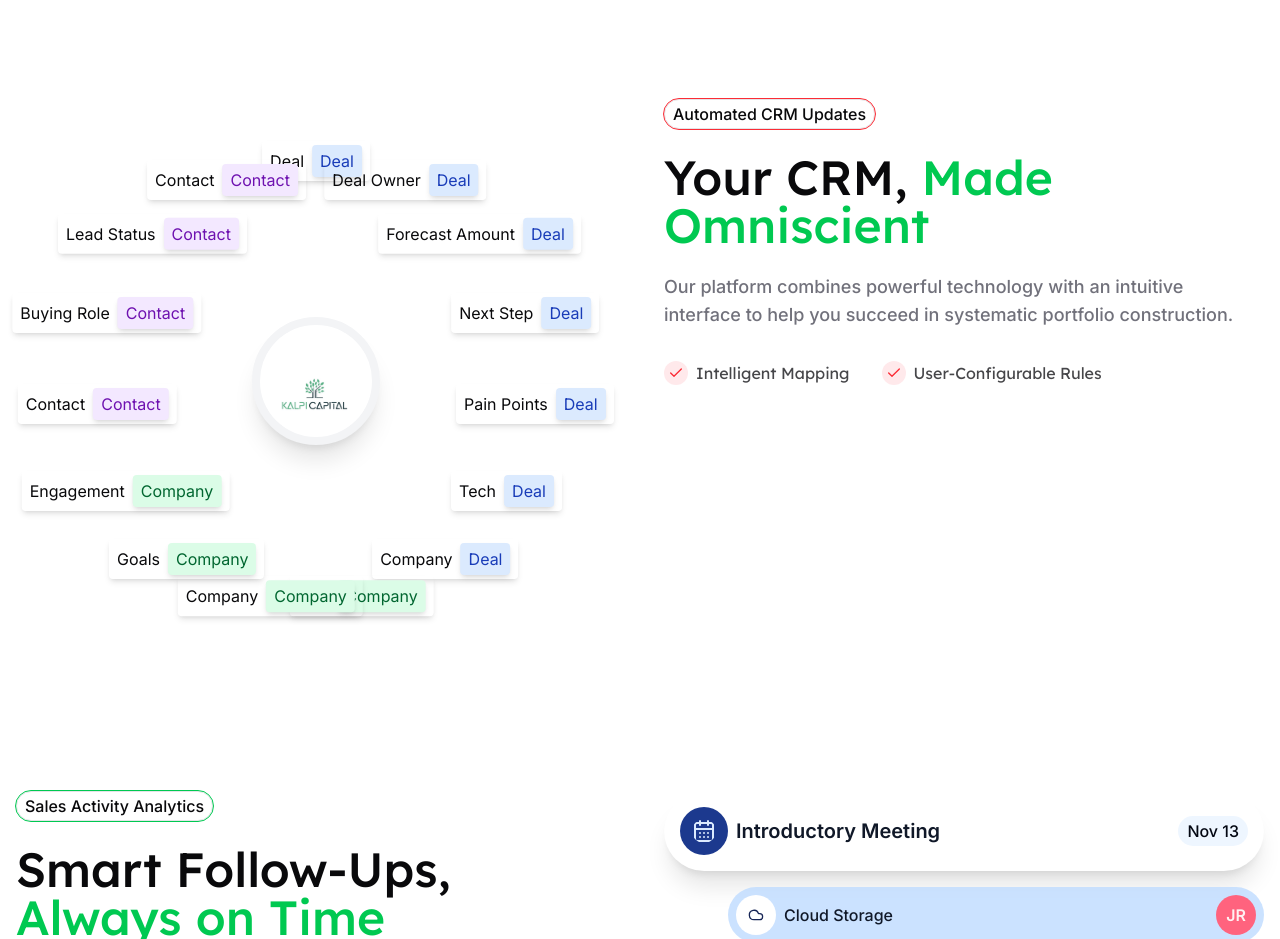
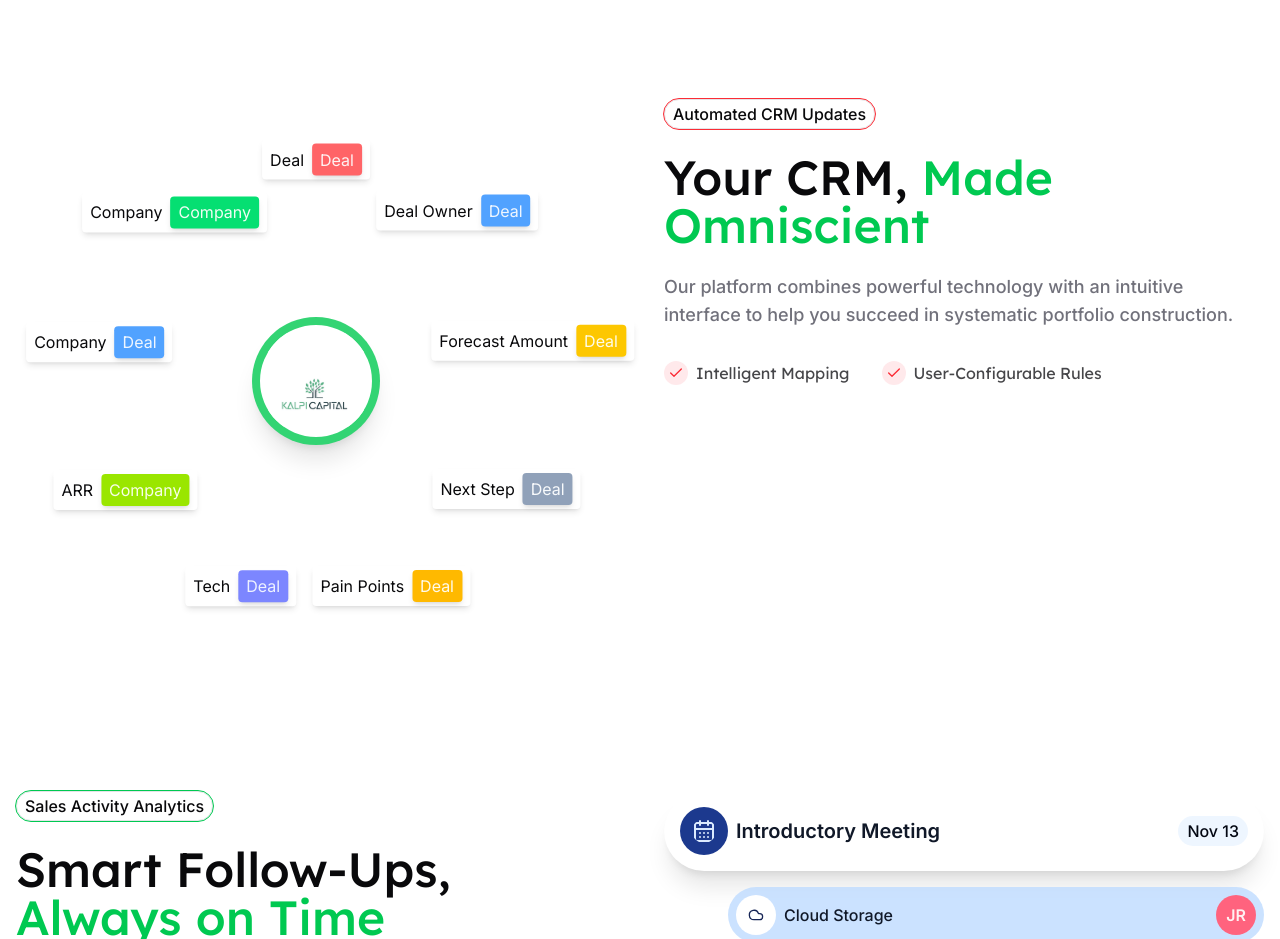
Before and after one commit to harshG775/kalpi-capital-landing, a Next.js app: page /v3 in a window 1280 px wide. Shown: the part 1940-2879 px from the top of the page. Built offline with nearby package versions, Linux system fonts and the light colour scheme.

Commit message:
feat: update MadeOmniscient component with new element styles and animations

```diff
--- a/src/app/v3/_components/Feature-2-Section.tsx
+++ b/src/app/v3/_components/Feature-2-Section.tsx
@@ -49,47 +49,15 @@ export default function Feature2Section() {
 
 function MadeOmniscient() {
     const elements = [
-        {
-            name: "Deal",
-            subname: "Deal",
-            color: "bg-blue-100 text-blue-800",
-        },
-        { name: "Deal Owner", subname: "Deal", color: "bg-blue-100 text-blue-800" },
-        { name: "Forecast Amount", subname: "Deal", color: "bg-blue-100 text-blue-800" },
-        {
-            name: "Next Step",
-            subname: "Deal",
-            color: "bg-blue-100 text-blue-800",
-        },
-        {
-            name: "Pain Points",
-            subname: "Deal",
-            color: "bg-blue-100 text-blue-800",
-        },
-        { name: "Tech", subname: "Deal", color: "bg-blue-100 text-blue-800" },
-        { name: "Company", subname: "Deal", color: "bg-blue-100 text-blue-800" },
-
-        { name: "ARR", subname: "Company", color: "bg-green-100 text-green-800" },
-        { name: "Company", subname: "Company", color: "bg-green-100 text-green-800" },
-        { name: "Goals", subname: "Company", color: "bg-green-100 text-green-800" },
-        {
-            name: "Engagement",
-            subname: "Company",
-            color: "bg-green-100 text-green-800",
-        },
-
-        {
-            name: "Contact",
-            subname: "Contact",
-            color: "bg-purple-100 text-purple-800",
-        },
-        { name: "Buying Role", subname: "Contact", color: "bg-purple-100 text-purple-800" },
-        {
-            name: "Lead Status",
-            subname: "Contact",
-            color: "bg-purple-100 text-purple-800",
-        },
-        { name: "Contact", subname: "Contact", color: "bg-purple-100 text-purple-800" },
+        { name: "Deal", subname: "Deal", color: "bg-red-400 text-red-50" },
+        { name: "Deal Owner", subname: "Deal", color: "bg-blue-400 text-blue-50" },
+        { name: "Forecast Amount", subname: "Deal", color: "bg-yellow-400 text-yellow-50" },
+        { name: "Next Step", subname: "Deal", color: "bg-slate-400 text-slate-50" },
+        { name: "Pain Points", subname: "Deal", color: "bg-amber-400 text-amber-50" },
+        { name: "Tech", subname: "Deal", color: "bg-indigo-400 text-indigo-50" },
+        { name: "ARR", subname: "Company", color: "bg-lime-400 text-lime-50" },
+        { name: "Company", subname: "Deal", color: "bg-blue-400 text-blue-50" },
+        { name: "Company", subname: "Company", color: "bg-green-400 text-green-50" },
     ];
 
     return (
@@ -101,7 +69,7 @@ function MadeOmniscient() {
                     animate={{ scale: 1 }}
                     transition={{ type: "spring", stiffness: 300 }}
                 >
-                    <div className="relative h-32 w-32 rounded-full bg-white shadow-xl border-8 border-gray-100 flex items-center justify-center overflow-hidden">
+                    <div className="relative h-32 w-32 rounded-full bg-white shadow-xl border-8 border-primary/80 flex items-center justify-center overflow-hidden">
                         <Image
                             src="/kalpi-logo.jpeg"
                             alt="Company Logo"
@@ -114,7 +82,7 @@ function MadeOmniscient() {
 
                 {elements.map((item, index) => {
                     const total = elements.length;
-                    const radius = 220; // Adjust circle size
+                    const radius = 220;
                     const angle = (index * (360 / total) - 90) * (Math.PI / 180);
                     const x = Math.cos(angle) * radius;
                     const y = Math.sin(angle) * radius;
@@ -122,15 +90,28 @@ function MadeOmniscient() {
                     return (
                         <div
                             key={index}
-                            className="absolute px-2 py-1 rounded shadow-md flex items-center gap-2 hover:scale-110 transition-all duration-300 z-30"
+                            className="absolute z-30"
                             style={{
                                 left: "50%",
                                 top: "50%",
                                 transform: `translate(-50%, -50%) translate(${x}px, ${y}px)`,
                             }}
                         >
-                            <div>{item.name}</div>
-                            <div className={`${item.color} px-2 py-1 rounded shadow-md`}>{item.subname}</div>
+                            <motion.div
+                                animate={{
+                                    y: [-8, 8, -8],
+                                }}
+                                transition={{
+                                    duration: 3,
+                                    repeat: Infinity,
+                                    ease: "easeInOut",
+                                    delay: index * 0.15,
+                                }}
+                                className="transition-all duration-300 px-2 py-1 rounded shadow-md flex items-center gap-2 hover:scale-110"
+                            >
+                                <div>{item.name}</div>
+                                <div className={`${item.color} px-2 py-1 rounded shadow-md`}>{item.subname}</div>
+                            </motion.div>
                         </div>
                     );
                 })}
```
